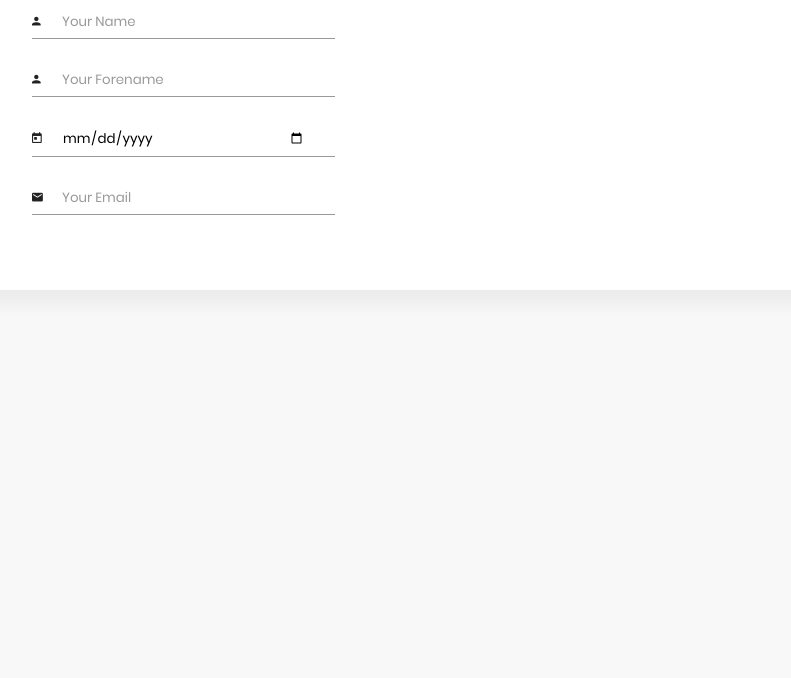
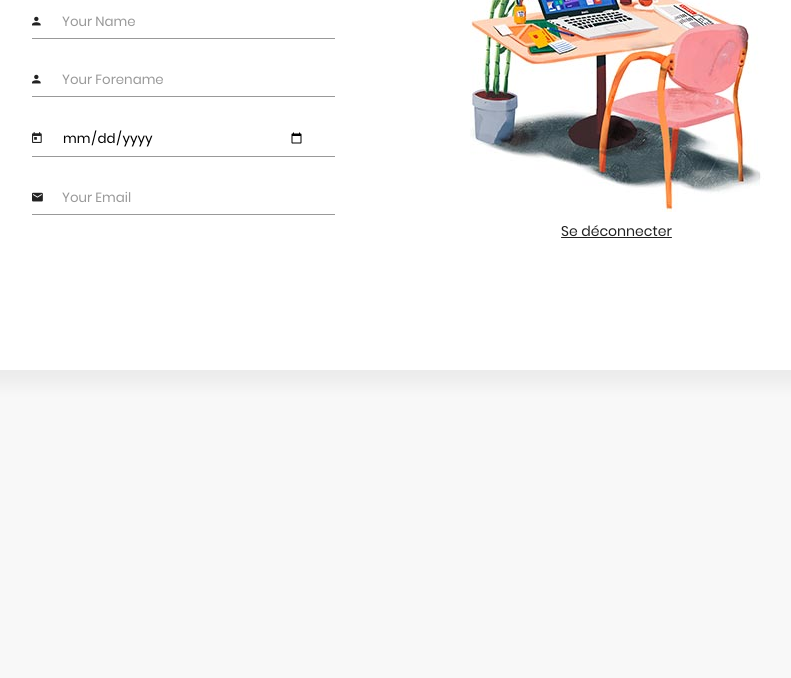
Before and after one commit to elias-idbraim/TP-GITHUB, a plain HTML site: page index.html in a window 1280 px wide. Shown: the part 380-1058 px from the top of the page, without its empty margins (267-1058 px from the left). Before the commit the page ends 978 px from the top, so only its background shows below. Drawn offline with Linux system fonts and the light colour scheme; files whose address does not match are found by name.

Commit message:
Correction de l'image

```diff
--- a/index.html
+++ b/index.html
@@ -42,7 +42,7 @@
 
                     </div>
                     <div class="signup-image">
-                        <figure><img src="images/signup-image.jpg" alt="sing up image(erreur)"></figure>
+                        <figure><img src="assets/images/signup-image.jpg" height="314" width="294"/><figure>
                         <a href="#" class="signup-image-link">Se déconnecter</a>
                     </div>
                 </div>
```
